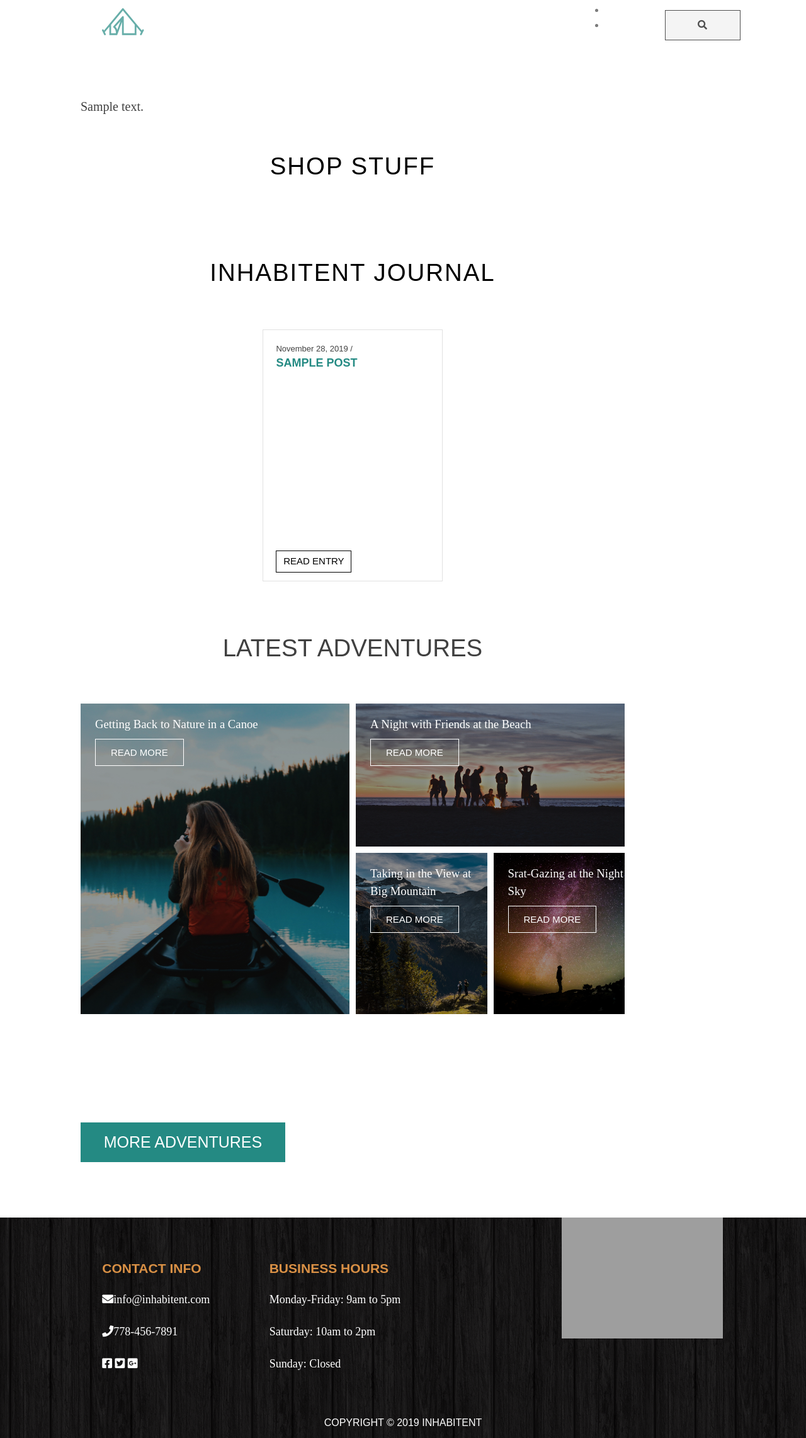
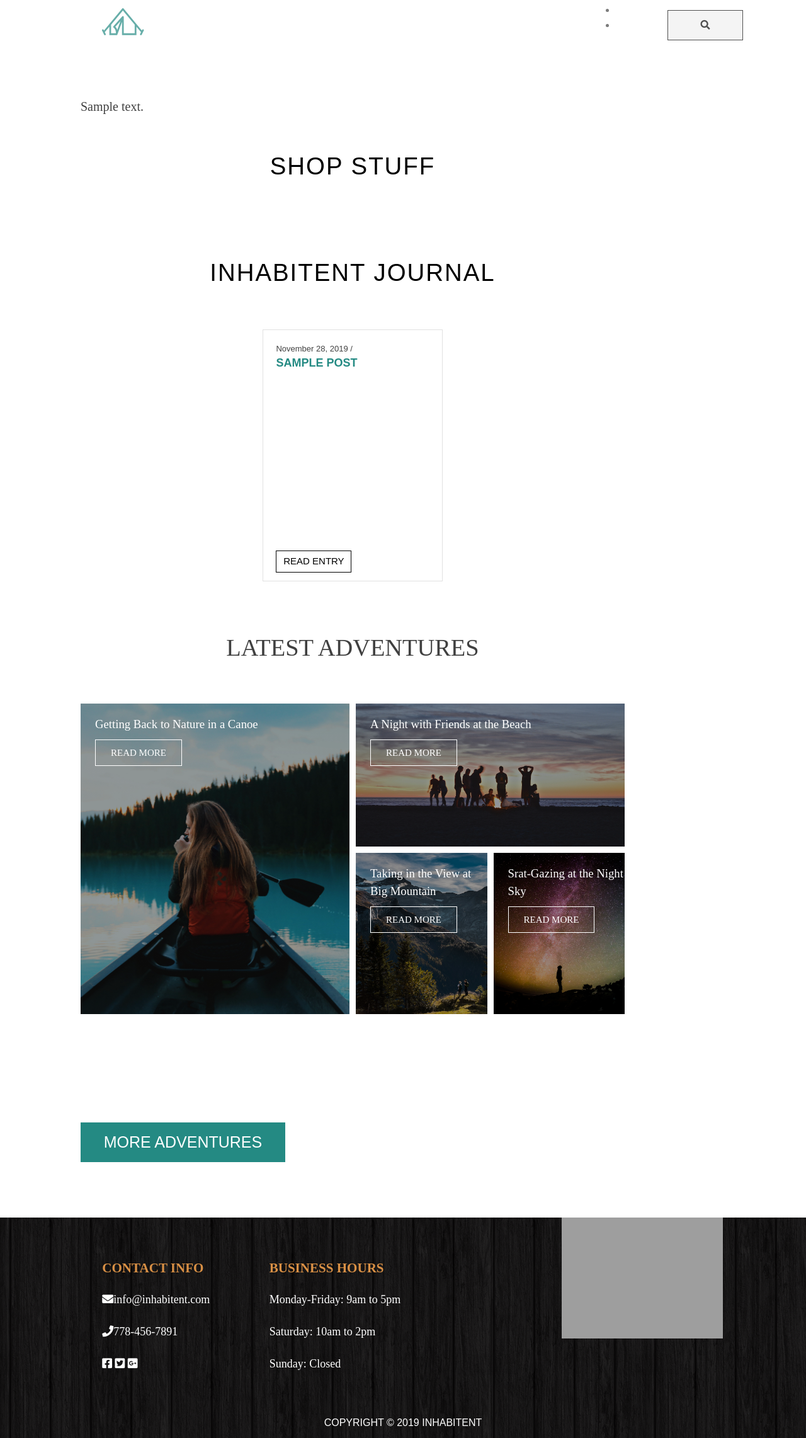
Before and after one commit to MajaIvic/Inhabitent, a WordPress theme: the page made by themes/inhabitent/front-page.php in a window 1280 px wide. Shown: the whole page at 63% size. Run offline with PHP 8.4 and a stand-in for WordPress, Linux system fonts and the light colour scheme; the site name, menu and one post (Sample post) are stand-ins, and other content is empty; some libraries are stand-ins or nearby versions; grey boxes are pictures that could not be loaded.

Commit message:
adding custom fonts,typography in variables

```diff
--- a/themes/inhabitent/comments.php
+++ b/themes/inhabitent/comments.php
@@ -17,7 +17,7 @@ if ( post_password_required() ) {
 
 <div id="comments" class="comments-area">
 
-	<?php // You can start editing here -- including this comment! ?>
+
 
 	<?php if ( have_comments() ) : ?>
 		<h2 class="comments-title">
--- a/themes/inhabitent/footer.php
+++ b/themes/inhabitent/footer.php
@@ -49,9 +49,7 @@
 
 
 
-            <!-- <div class="site-info">
-					<a href="<?php echo esc_url( 'https://wordpress.org/' ); ?>"><?php printf( esc_html( 'Proudly powered by %s' ), 'WordPress' ); ?></a>
-				</div>.site-info -->
+
 			</footer><!-- #colophon -->
 		</div><!-- #page -->
 
--- a/themes/inhabitent/front-page.php
+++ b/themes/inhabitent/front-page.php
@@ -102,28 +102,18 @@ get_header(); ?>
                <a href="#">Read more</a>
                </div>
 
+             </div>
 
 
+            <p class="see-more">
+                     <a href="#" class="btn">More Adventures</a>
+                  </p>
 
 
-
-         </div>
-         <p class="see-more">
-                  <a href="#" class="btn">More Adventures</a>
-               </p>
+       </section>
 
 
-
-
-
-
-
-               </section>
-
-
-
-
-		</main><!-- #main -->
+      </main><!-- #main -->
             </div><!-- #primary -->
 
 
--- a/themes/inhabitent/functions.php
+++ b/themes/inhabitent/functions.php
@@ -95,13 +95,13 @@ add_filter( 'stylesheet_uri', 'red_starter_minified_css', 10, 2 );
  */
 function red_starter_scripts() {
 	wp_enqueue_style( 'red-starter-style', get_stylesheet_uri() );
+
 	wp_enqueue_style( 'fontawesom',"https://cdnjs.cloudflare.com/ajax/libs/font-awesome/5.11.2/css/all.css");
 
-
-	wp_enqueue_script( 'inhabitent-script', get_template_directory_uri() . '/build/js/script.min.js', array('jquery'), '', true );
-
+    wp_enqueue_script( 'inhabitent-script', get_template_directory_uri() . '/build/js/script.min.js', array('jquery'), '', true );
 
 	wp_enqueue_script( 'red-starter-navigation', get_template_directory_uri() . '/build/js/navigation.min.js', array(), '20151215', true );
+
 	wp_enqueue_script( 'red-starter-skip-link-focus-fix', get_template_directory_uri() . '/build/js/skip-link-focus-fix.min.js', array(), '20151215', true );
 
 	if ( is_singular() && comments_open() && get_option( 'thread_comments' ) ) {
--- a/themes/inhabitent/header.php
+++ b/themes/inhabitent/header.php
@@ -38,7 +38,7 @@
 				</nav><!-- #site-navigation -->
 				</header><!-- #masthead -->
 </div>
-					<!-- <p class="site-description"><?php bloginfo( 'description' ); ?></p> -->
+
 			<?php
 
 			if ( is_front_page()){
--- a/themes/inhabitent/js/script.js
+++ b/themes/inhabitent/js/script.js
@@ -3,19 +3,14 @@
     event.preventDefault();
 
     if (!$('.search-field').hasClass('search-animation')) {
-      // $('.search-field').removeClass('search-hide');
       $('.search-field').addClass('search-animation');
       $('.search-field').focus();
     } else {
       $('.search-field').removeClass('search-animation');
-      // $('.search-field').addClass('search-hide');
     }
   });
 
   $('.search-field').on('blur', function() {
-    // if ($('search-field').hasClass('search-opened')) {
-    // $('.search-field').toggle('fast');
     $('.search-field').removeClass('search-animation');
-    // }
   });
 })(jQuery);
--- a/themes/inhabitent/sass/_archive.scss
+++ b/themes/inhabitent/sass/_archive.scss
@@ -63,5 +63,3 @@
     }
   }
 }
-
-// .entry-header
--- a/themes/inhabitent/sass/_front-page.scss
+++ b/themes/inhabitent/sass/_front-page.scss
@@ -150,7 +150,7 @@
   .latest-adventure {
     display: grid;
     grid-template-columns: 1fr 1fr 1fr 1fr;
-    // grid-template-rows: 1fr 1fr 1fr;
+
     grid-template-areas: 'canoe-girl canoe-girl beach-bonfire beach-bonfire' 'canoe-girl canoe-girl mountain-hikers night-sky' '. . . .';
     height: 50vmax;
     grid-gap: 10px;
--- a/themes/inhabitent/sass/_header.scss
+++ b/themes/inhabitent/sass/_header.scss
@@ -44,8 +44,9 @@
 }
 
 .main-search-form {
-  .search-submit {
-  }
+  display: flex;
+  align-items: center;
+
   .search-field {
     transition: 0.6s;
     width: 0;
--- a/themes/inhabitent/sass/_page-about.scss
+++ b/themes/inhabitent/sass/_page-about.scss
@@ -25,5 +25,6 @@
     color: white;
     font-size: 3rem;
     letter-spacing: 2px;
+    text-shadow: 2px 2px gray;
   }
 }
--- a/themes/inhabitent/sass/_single-product.scss
+++ b/themes/inhabitent/sass/_single-product.scss
@@ -24,4 +24,7 @@
       max-width: 100%;
     }
   }
+  .nav-previous {
+    display: none;
+  }
 }
--- a/themes/inhabitent/sass/_variables.scss
+++ b/themes/inhabitent/sass/_variables.scss
@@ -22,7 +22,22 @@ $color__link-hover: midnightblue;
 // Typography
 
 $font__main: sans-serif;
-$font__code: Monaco, Consolas, "Andale Mono", "DejaVu Sans Mono", monospace;
-$font__pre: "Courier 10 Pitch", Courier, monospace;
+$font__code: Monaco, Consolas, 'Andale Mono', 'DejaVu Sans Mono', monospace;
+$font__pre: 'Courier 10 Pitch', Courier, monospace;
 $font__line-height-body: 1.5;
 $font__line-height-pre: 1.6;
+
+//Custom colors
+
+$color__background: #ffffff;
+$color__green-brand: #248a83;
+$color__purple-brand: #2f1339;
+$color__orange-brand: #d99054;
+$color__yellow-brand: #f0e4d1;
+$color__light-grey-brand: #a1a1a1;
+$color__medium-gray-brand: #808080;
+
+//Custom typography
+
+$font__main: Merriweather Web, serif;
+$font__header: Novecento Sans Web, sans-serif;
--- a/themes/inhabitent/searchform.php
+++ b/themes/inhabitent/searchform.php
@@ -1,12 +1,12 @@
+<button class="search-submit">
+	<span class="icon-search" aria-hidden="true">
+		<i class="fa fa-search"></i>
+	</span>
+	<span class="screen-reader-text"><?php echo esc_html( 'Search' ); ?></span>
+</button>
 <form role="search" method="get" class="search-form" action="<?php echo home_url( '/' ); ?>">
-		<button class="search-submit">
-			<span class="icon-search" aria-hidden="true">
-				<i class="fa fa-search"></i>
-			</span>
-			<span class="screen-reader-text"><?php echo esc_html( 'Search' ); ?></span>
-		</button>
 		<label>
-			<input type="search" class="search-field search-hide" placeholder="SEARCH ..." value="<?php echo esc_attr( get_search_query() ); ?>" name="s" title="Search for:" />
+			<input type="search" class="search-field" placeholder="SEARCH ..." value="<?php echo esc_attr( get_search_query() ); ?>" name="s" title="Search for:" />
 		</label>
 
 </form>
--- a/themes/inhabitent/single-product.php
+++ b/themes/inhabitent/single-product.php
@@ -34,6 +34,11 @@ get_header(); ?>
 					) );
 				?>
 			</div><!-- .entry-content -->
+			<div class="button-single">
+   <button type="button" class="black-btn"><i class="fab fa-facebook"></i>Like</button>
+   <button type="button" class="black-btn"><i class="fab fa-twitter"></i>Tweet</button>
+   <button type="button" class="black-btn"><i class="fab fa-pinterest"></i>Pin</button>
+   </div>
 					</div>
 
 		</article><!-- #post-## -->
--- a/themes/inhabitent/style.css
+++ b/themes/inhabitent/style.css
@@ -236,7 +236,7 @@ input,
 select,
 textarea {
   color: #404040;
-  font-family: sans-serif;
+  font-family: Merriweather Web, serif;
   font-size: 16px;
   font-size: 1rem;
   line-height: 1.5; }
@@ -755,13 +755,19 @@ footer {
           .header-nav header nav .menu-main-menu-container ul li a:visited {
             color: #21759b; }
 
+.main-search-form {
+  display: -webkit-box;
+  display: -ms-flexbox;
+  display: flex;
+  -webkit-box-align: center;
+      -ms-flex-align: center;
+          align-items: center; }
   .main-search-form .search-field {
     -webkit-transition: 0.6s;
     transition: 0.6s;
     width: 0;
     border: 0;
     padding: 0; }
-
   .main-search-form .search-animation {
     width: 200px;
     padding: 8px 15px; }
@@ -1056,7 +1062,8 @@ footer {
   text-transform: uppercase;
   color: white;
   font-size: 3rem;
-  letter-spacing: 2px; }
+  letter-spacing: 2px;
+  text-shadow: 2px 2px gray; }
 
 .page-header h1 {
   text-align: center;
@@ -1292,6 +1299,9 @@ footer {
     height: 30rem;
     max-width: 100%; }
 
+.single-shop .nav-previous {
+  display: none; }
+
 .search-page h1 {
   font-size: 2.4rem;
   margin-bottom: 0.5rem;
```
Also changed, not shown: themes/inhabitent/single.php (+4 -3 lines), themes/inhabitent/build/css/style.min.css, 1 other file. Lines whose indentation alone changed are shown as unchanged.
